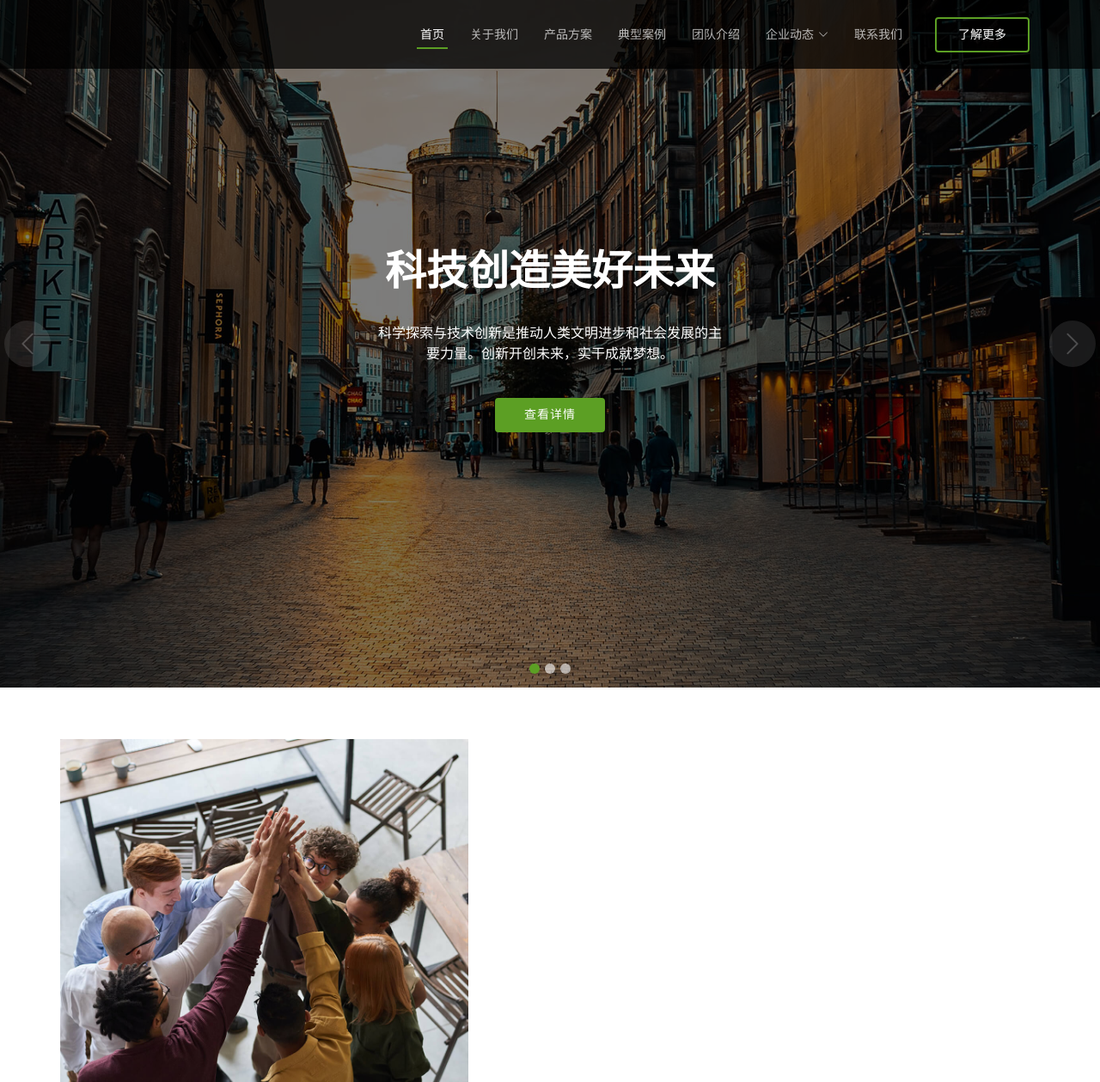
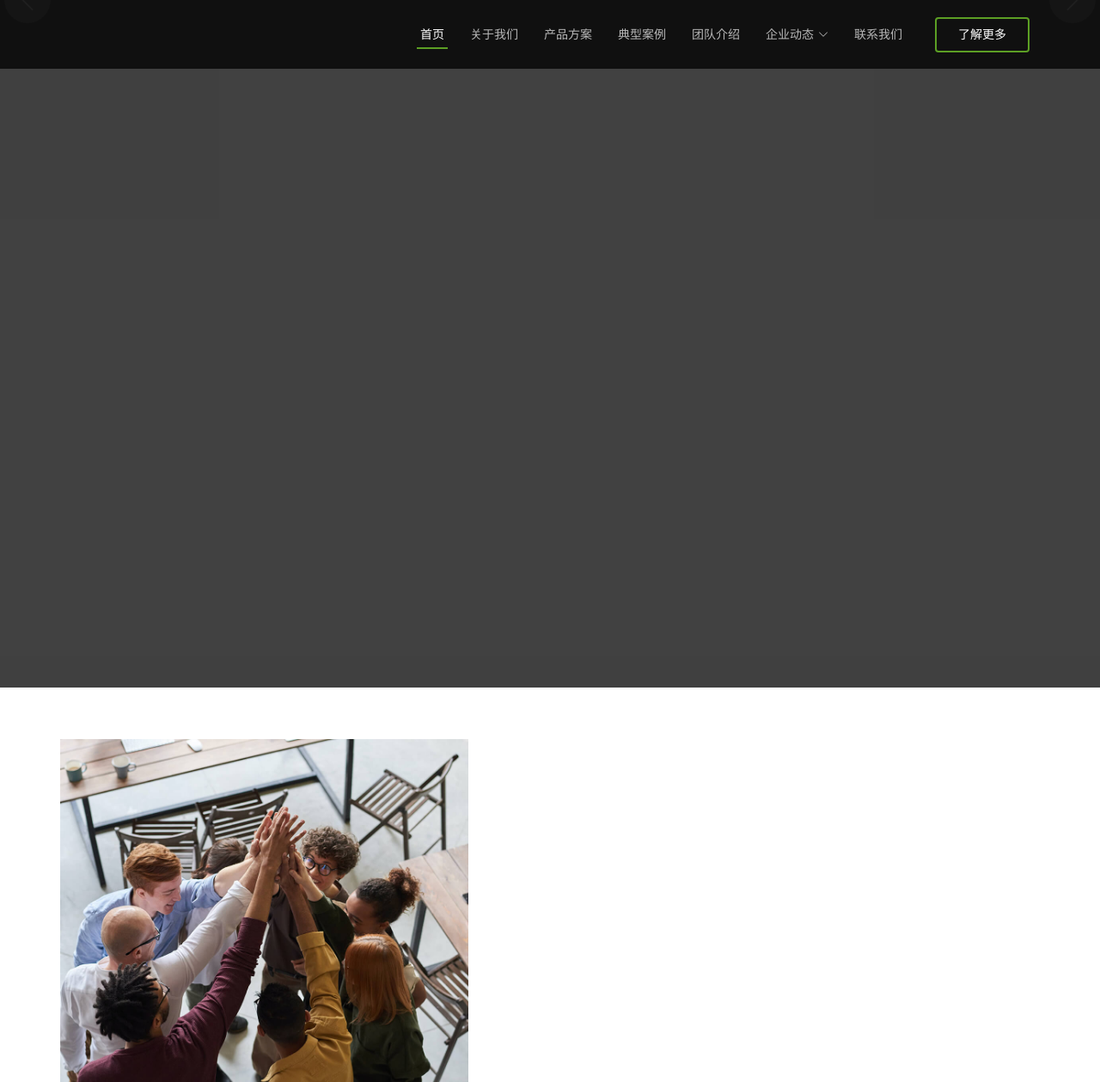
Before and after one commit to itove/dw, a PHP site: template templates/index/index.html.twig in a window 1280 px wide. Shown: the top 1259 px of the page at 86% size. Run offline with PHP 8.4, Linux system fonts and the light colour scheme; the template is opened without the code that fills it, so the values that code supplies are empty; some libraries are stand-ins or nearby versions.

Commit message:
slides template

```diff
--- a/src/Controller/Admin/DashboardController.php
+++ b/src/Controller/Admin/DashboardController.php
@@ -160,7 +160,7 @@
 
         yield MenuItem::section('企业动态');
         yield MenuItem::linkToCrud('企业动态', 'fas fa-list', Node::class)
-            ->setQueryParameter('region', 'news')
+            ->setQueryParameter('region', 'news_list')
             ->setQueryParameter('img', '1')
             ->setQueryParameter('tag', 'nodash')
             ->setQueryParameter('body', 'Body')
--- a/templates/index/index.html.twig
+++ b/templates/index/index.html.twig
@@ -9,7 +9,7 @@
   <header id="header" class="fixed-top d-flex align-items-center">
     <div class="container d-flex align-items-center justify-content-between">
 
-      <h1 class="logo"><a href="index.html">{{ site_name }}</a></h1>
+      <h1 class="logo"><a href="#">{{ site_name }}</a></h1>
       <!-- Uncomment below if you prefer to use an image logo -->
       <!-- <a href="index.html" class="logo"><img src="assets/img/logo.png" alt="" class="img-fluid"></a>-->
 
@@ -44,44 +44,19 @@
 
         <div class="carousel-inner" role="listbox">
 
-          <!-- Slide 1 -->
-          <div class="carousel-item active" style="background-image: url(assets/img/slide/slide-1.jpg);">
+        {% for i in news_list %}
+          <div class="carousel-item {{ loop.first ? 'active'}}" style="background-image: url(/img/{{ i.img }});">
             <div class="carousel-container">
               <div class="carousel-content">
-                <h2 class="animate__animated animate__fadeInDown">科技创造美好未来</h2>
-                <p class="animate__animated animate__fadeInUp">科学探索与技术创新是推动人类文明进步和社会发展的主要力量。创新开创未来，实干成就梦想。</p>
+                <h2 class="animate__animated animate__fadeInDown">{{ i }}</h2>
+                <p class="animate__animated animate__fadeInUp">{{ i.synopsis }}</p>
                 <div>
                   <a href="#about" class="btn-get-started animate__animated animate__fadeInUp scrollto">查看详情</a>
                 </div>
               </div>
             </div>
           </div>
-
-          <!-- Slide 2 -->
-          <div class="carousel-item" style="background-image: url(assets/img/slide/slide-2.jpg);">
-            <div class="carousel-container">
-              <div class="carousel-content">
-                <h2 class="animate__animated animate__fadeInDown">用户为本，科技向善</h2>
-                <p class="animate__animated animate__fadeInUp">一切以用户价值为依归，将社会责任融入产品及服务之中；推动科技创新与文化传承，助力各行各业升级，促进社会的可持续发展。</p>
-                <div>
-                  <a href="#about" class="btn-get-started animate__animated animate__fadeInUp scrollto">查看详情</a>
-                </div>
-              </div>
-            </div>
-          </div>
-
-          <!-- Slide 3 -->
-          <div class="carousel-item" style="background-image: url(assets/img/slide/slide-3.jpg);">
-            <div class="carousel-container">
-              <div class="carousel-content">
-                <h2 class="animate__animated animate__fadeInDown">开放、合作、共赢</h2>
-                <p class="animate__animated animate__fadeInUp">与不同行业的合作，促进跨领域、跨技术和跨手段的交流和协作，携手构建适应产业健康和谐发展的生态环境，推动数字经济发展。</p>
-                <div>
-                  <a href="#about" class="btn-get-started animate__animated animate__fadeInUp scrollto">查看详情</a>
-                </div>
-              </div>
-            </div>
-          </div>
+        {% endfor %}
 
         </div>
 
```
